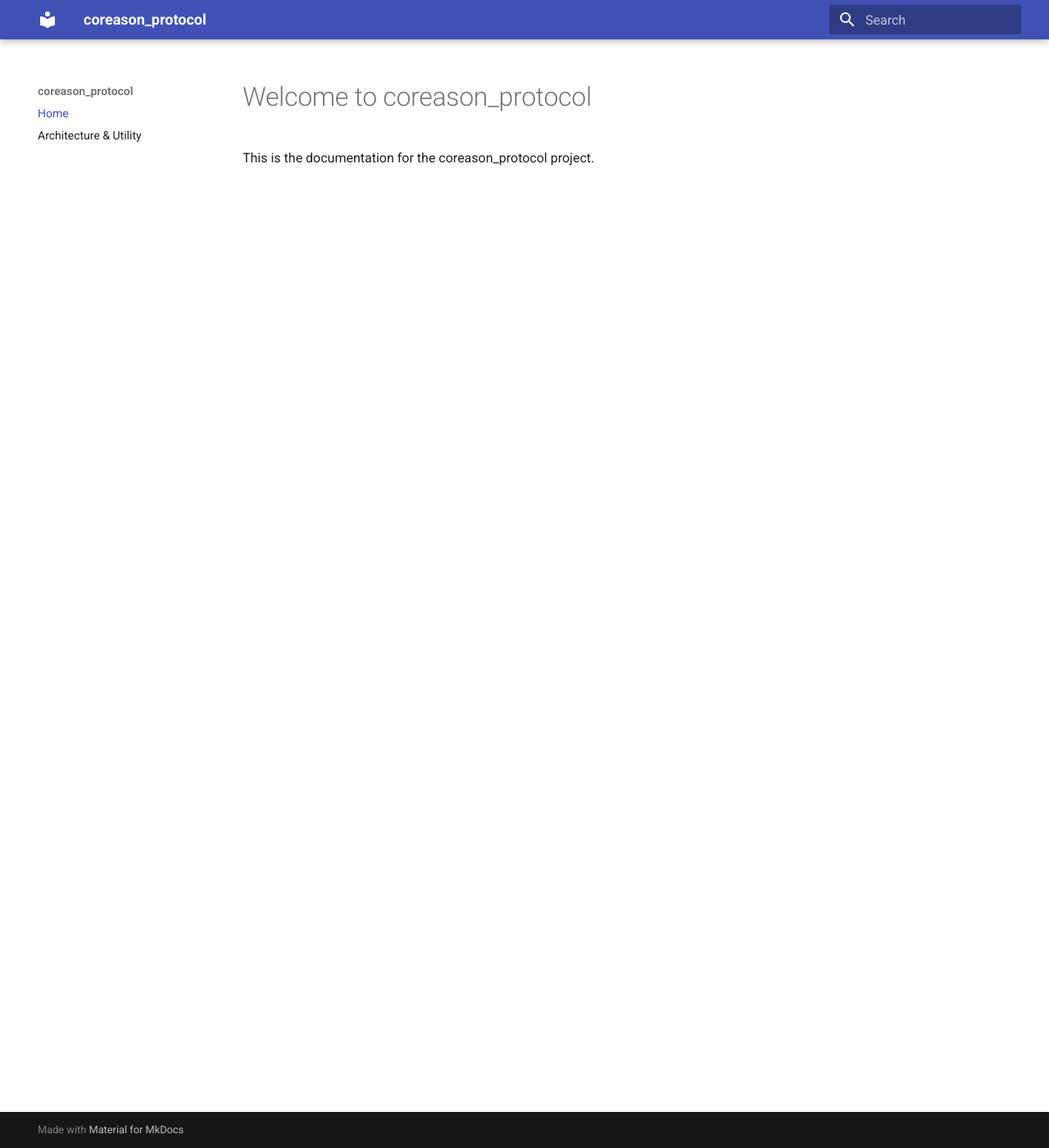
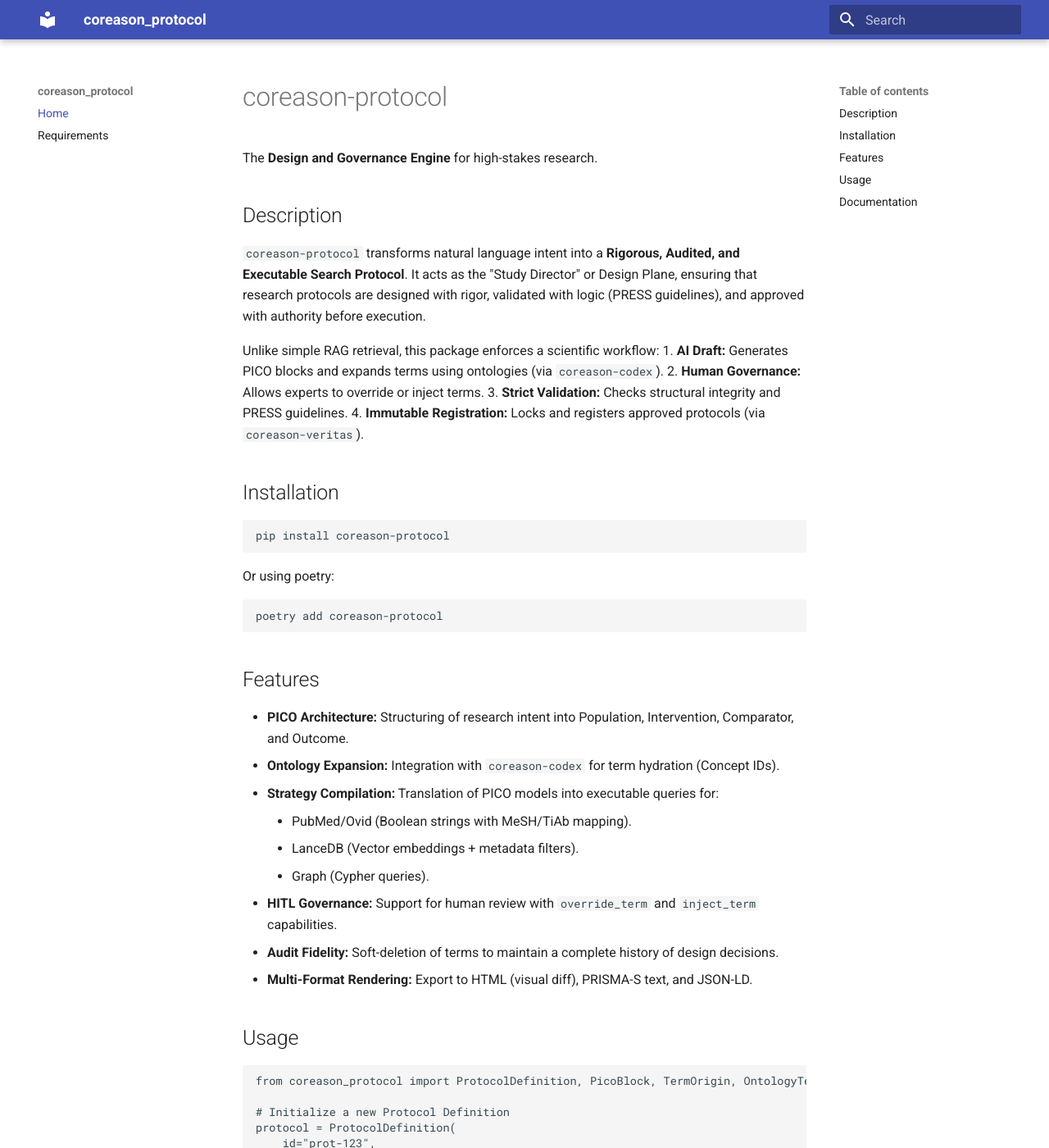
Before and after one commit to CoReason-AI/coreason-protocol, an MkDocs documentation site: the page built from docs/index.md, in a window 1280 px wide and 1400 px high. Shown: the whole window at 82% size. Built offline with MkDocs 1.6.1 and Material for MkDocs 9.7.7, drawn with Linux system fonts in a browser that asks for light colours; some of the changed text lies outside the part shown.

Commit message:
Archive requirements and update documentation (#38) (#39)
* feat: Archive requirements and improve documentation

- Add docs/product_requirements.md with PRD content.
- Update README.md with project details, badges, and usage example.
- Update requirements.txt with dependencies from source code.
- Add/Update docstrings for all public classes and functions in src/coreason_protocol.
- Ensure Google Python Style Guide compliance.
- Code cleanup with ruff.

https://github.com/CoReason-AI/coreason-protocol/commit/2ee03d78a3982c3e1dbaf45afe2be14fc4f92c1c

````diff
--- a/docs/index.md
+++ b/docs/index.md
@@ -1,3 +1,75 @@
-# Welcome to coreason_protocol
+# coreason-protocol
 
-This is the documentation for the coreason_protocol project.
+The **Design and Governance Engine** for high-stakes research.
+
+## Description
+
+`coreason-protocol` transforms natural language intent into a **Rigorous, Audited, and Executable Search Protocol**. It acts as the "Study Director" or Design Plane, ensuring that research protocols are designed with rigor, validated with logic (PRESS guidelines), and approved with authority before execution.
+
+Unlike simple RAG retrieval, this package enforces a scientific workflow:
+1.  **AI Draft:** Generates PICO blocks and expands terms using ontologies (via `coreason-codex`).
+2.  **Human Governance:** Allows experts to override or inject terms.
+3.  **Strict Validation:** Checks structural integrity and PRESS guidelines.
+4.  **Immutable Registration:** Locks and registers approved protocols (via `coreason-veritas`).
+
+## Installation
+
+```bash
+pip install coreason-protocol
+```
+
+Or using poetry:
+
+```bash
+poetry add coreason-protocol
+```
+
+## Features
+
+*   **PICO Architecture:** Structuring of research intent into Population, Intervention, Comparator, and Outcome.
+*   **Ontology Expansion:** Integration with `coreason-codex` for term hydration (Concept IDs).
+*   **Strategy Compilation:** Translation of PICO models into executable queries for:
+    *   PubMed/Ovid (Boolean strings with MeSH/TiAb mapping).
+    *   LanceDB (Vector embeddings + metadata filters).
+    *   Graph (Cypher queries).
+*   **HITL Governance:** Support for human review with `override_term` and `inject_term` capabilities.
+*   **Audit Fidelity:** Soft-deletion of terms to maintain a complete history of design decisions.
+*   **Multi-Format Rendering:** Export to HTML (visual diff), PRISMA-S text, and JSON-LD.
+
+## Usage
+
+```python
+from coreason_protocol import ProtocolDefinition, PicoBlock, TermOrigin, OntologyTerm
+
+# Initialize a new Protocol Definition
+protocol = ProtocolDefinition(
+    id="prot-123",
+    title="Statins for CVD Prevention",
+    research_question="Do statins reduce CVD risk in elderly patients?",
+    pico_structure={},
+    status="DRAFT"
+)
+
+# Example: Adding a PICO block (programmatically or via AI expansion)
+term = OntologyTerm(
+    id="term-001",
+    label="Statins",
+    vocab_source="MeSH",
+    code="D019821",
+    origin=TermOrigin.USER_INPUT
+)
+
+protocol.pico_structure["I"] = PicoBlock(
+    block_type="I",
+    description="Intervention",
+    terms=[term]
+)
+
+# Render the protocol for review
+html_output = protocol.render(format="html")
+print(html_output)
+```
+
+## Documentation
+
+For detailed product requirements and architectural philosophy, see [Requirements](product_requirements.md).
--- a/mkdocs.yml
+++ b/mkdocs.yml
@@ -3,4 +3,4 @@ theme:
   name: material
 nav:
   - Home: index.md
-  - Architecture & Utility: vignette.md
+  - Requirements: product_requirements.md
--- a/requirements.txt
+++ b/requirements.txt
@@ -1,3 +1,4 @@
+boolean-py>=5.0
 loguru>=0.7.2
-boolean-py>=5.0
 pydantic>=2.12.5
+pydantic-core
````
Also changed, not shown: README.md (+59 -72 lines), docs/product_requirements.md (added, +166 -0 lines), docs/vignette.md (deleted, +0 -110 lines), src/coreason_protocol/__init__.py (+6 -1 lines), 5 other files.
